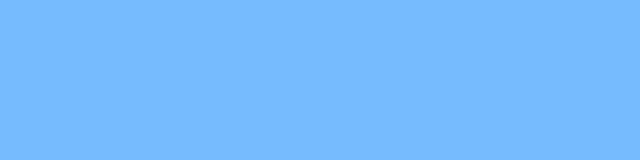
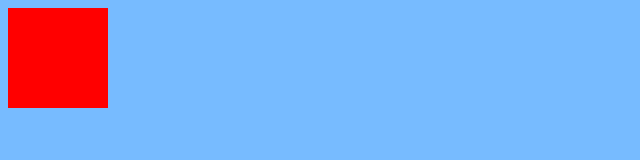
Before and after one commit to PiotrKoduje/Conflicts, a plain HTML site: page index.html in a window 1280 px wide. Shown: the whole page, without its empty margins (0-640 px from the left). Drawn offline with Linux system fonts and the light colour scheme.

Commit message:
Add box with red class

```diff
--- a/index.html
+++ b/index.html
@@ -6,5 +6,7 @@
     <link rel="stylesheet" href="style.css" />
     <title>Konflikt</title>
   </head>
-  <body></body>
+  <body>
+    <div class="box red"></div>
+  </body>
 </html>
--- a/style.css
+++ b/style.css
@@ -6,3 +6,7 @@ body {
   width: 100px;
   height: 100px;
 }
+
+.red {
+  background-color: red;
+}
```
